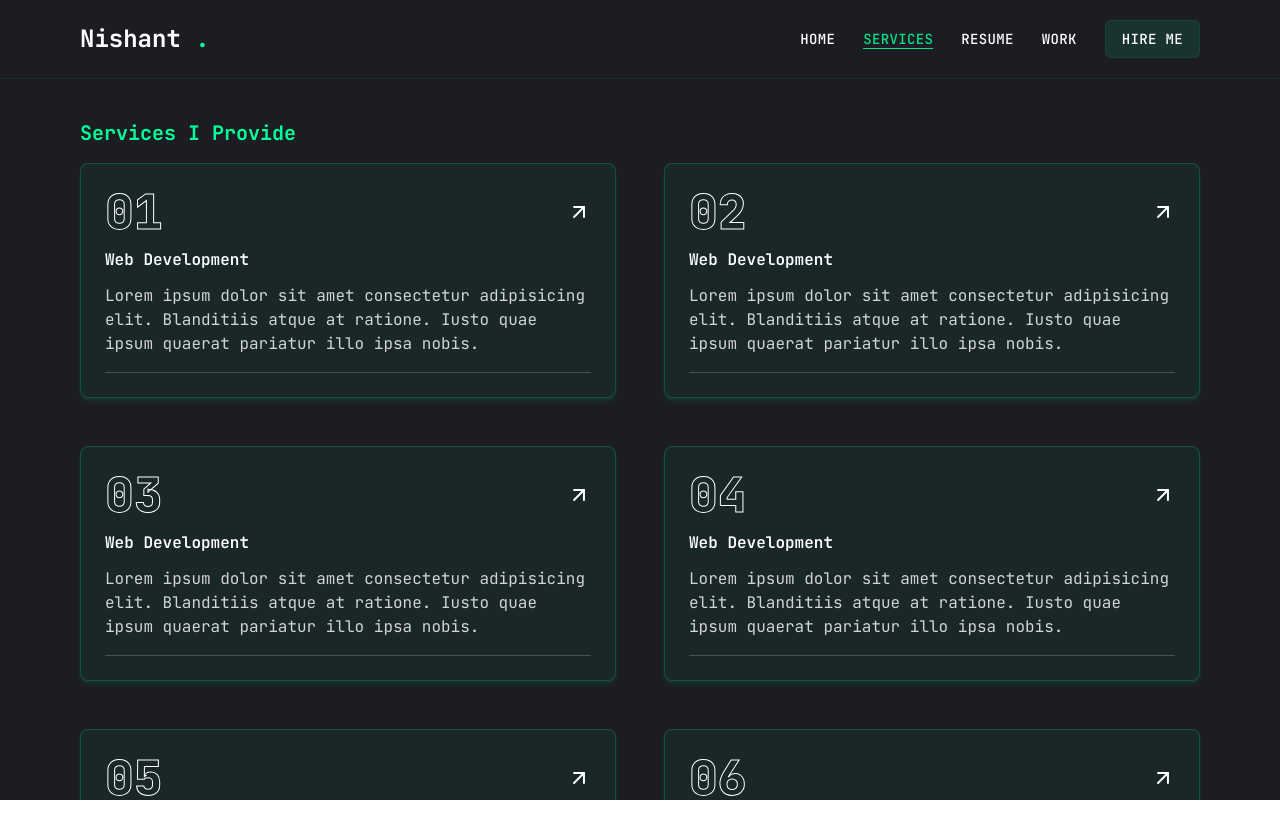
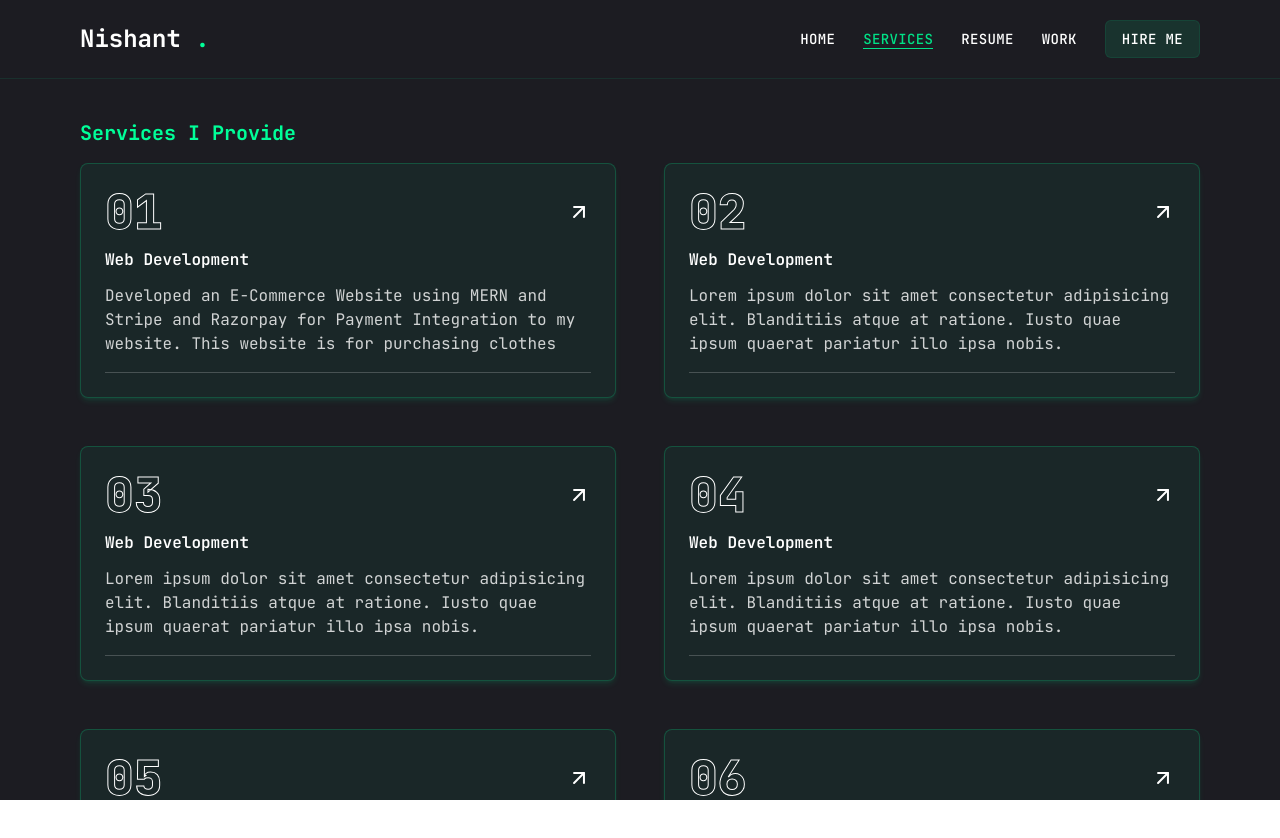
Before and after one commit to nishant0820/Portfolio, a Next.js app: page /services in a window 1280 px wide. Shown: the top 838 px of the page. Built offline with nearby package versions, Linux system fonts and the light colour scheme.

Commit message:
Update index.ts

```diff
--- a/constants/index.ts
+++ b/constants/index.ts
@@ -19,8 +19,7 @@ export const servicesData = [
     id: "01",
     title: "Web Development",
     description:
-      "Lorem ipsum dolor sit amet consectetur adipisicing elit. Blanditiis atque at ratione. Iusto quae ipsum quaerat pariatur illo ipsa nobis.",
-    href: "https://www.google.com",
+      "Developed an E-Commerce Website using MERN and Stripe and Razorpay for Payment Integration to my website. This website is for purchasing clothes",
   },
   {
     id: "02",
```
